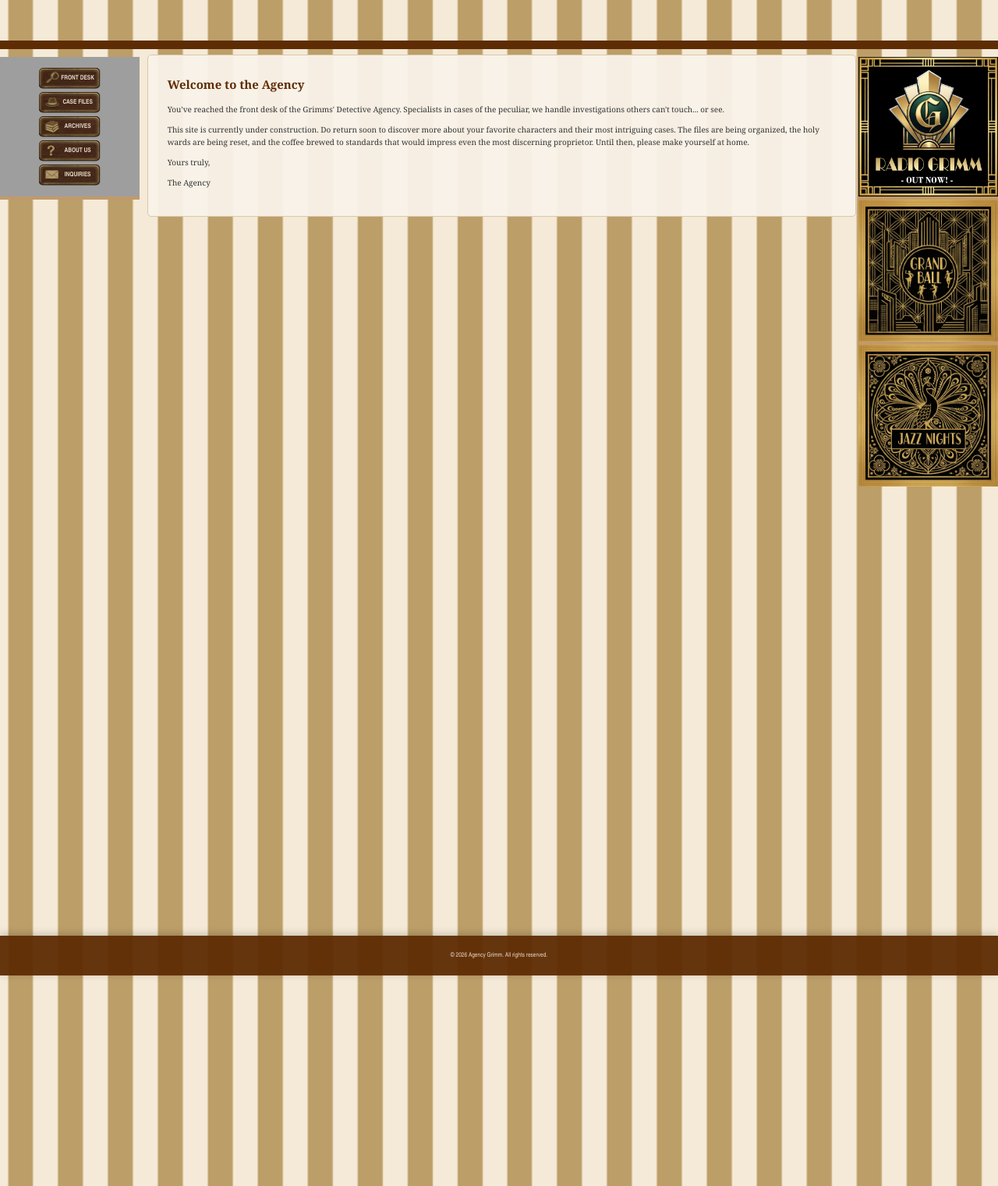
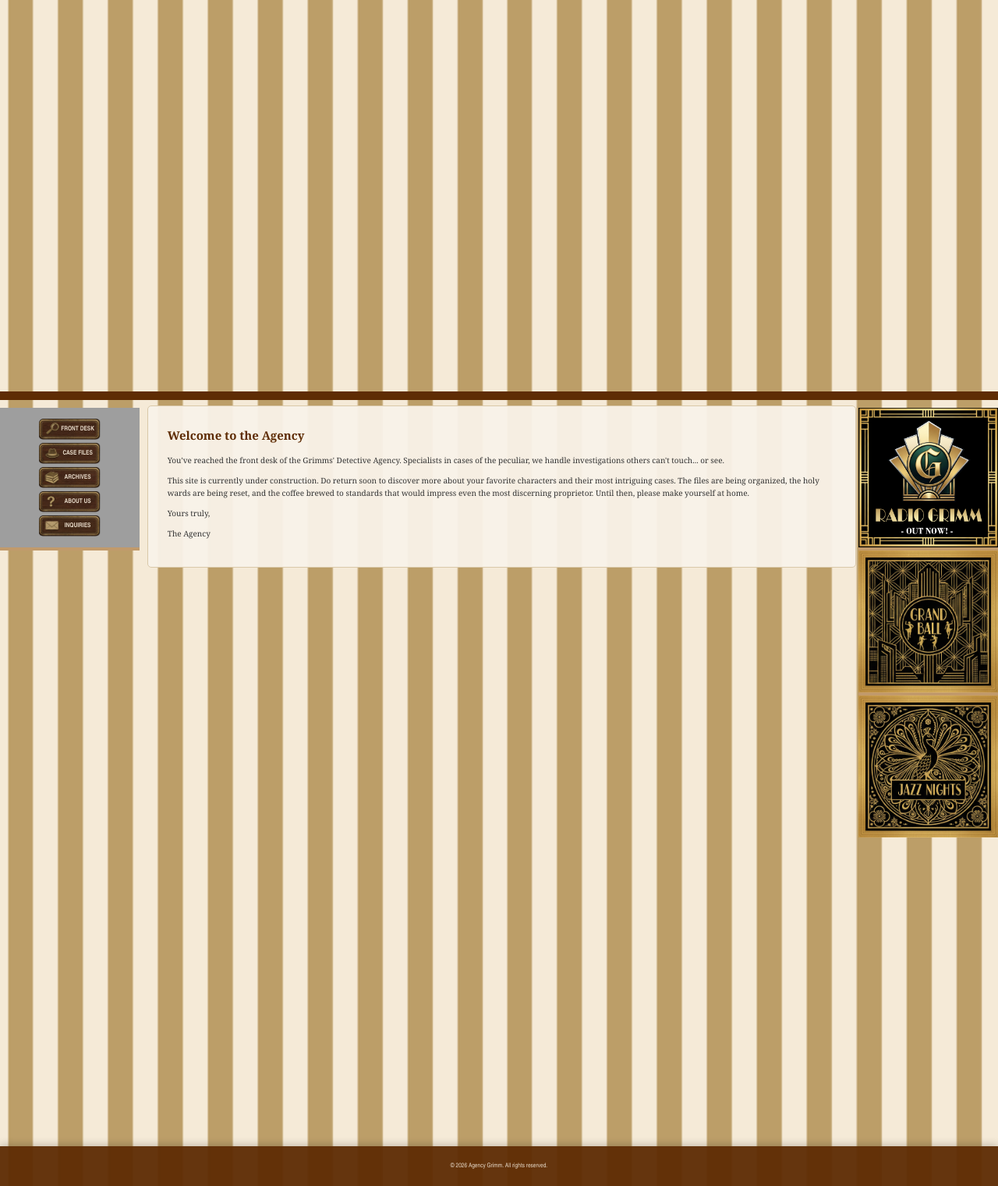
Before and after one commit to johnhopes-collab/grimmsdetectiveagency, a Jekyll site: the page built from index.html, in a window 1280 px wide. Shown: the part 692-2213 px from the top of the page at 78% size. Built offline with Jekyll 4.4.1, drawn with Linux system fonts in a browser that asks for light colours; grey boxes are pictures that could not be loaded.

Commit message:
Update style.scss

```diff
--- a/assets/css/style.scss
+++ b/assets/css/style.scss
@@ -69,10 +69,10 @@ body {
 /* Create a fixed-ratio container system */
 .content-container {
     position: relative;
-    margin-top: 10vh;
+    margin-top: 60vh;
     z-index: 1;
     display: flex;
-    min-height: 120vh;
+    min-height: 100vh;
     width: 100%;
     box-sizing: border-box;
     padding: 0;
```
